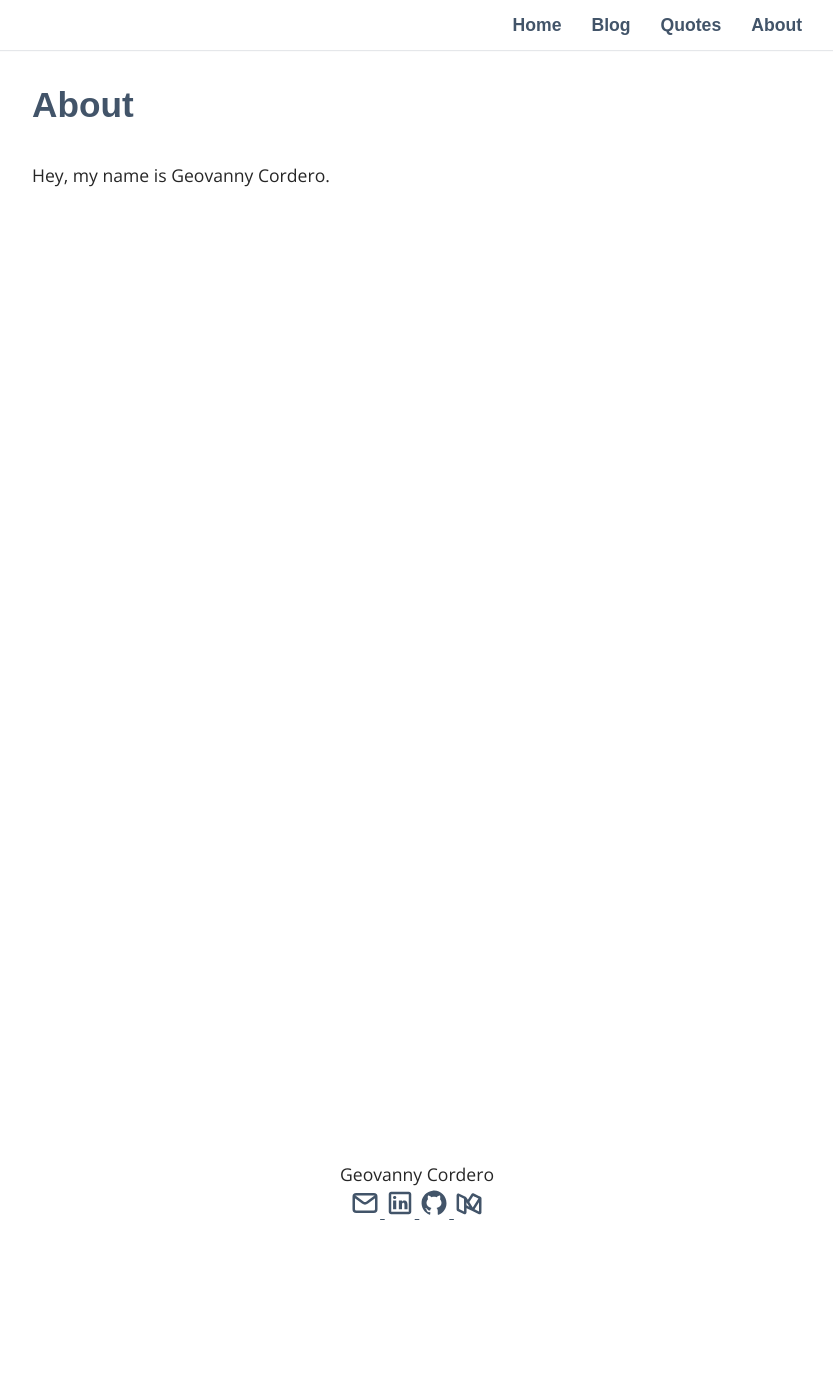
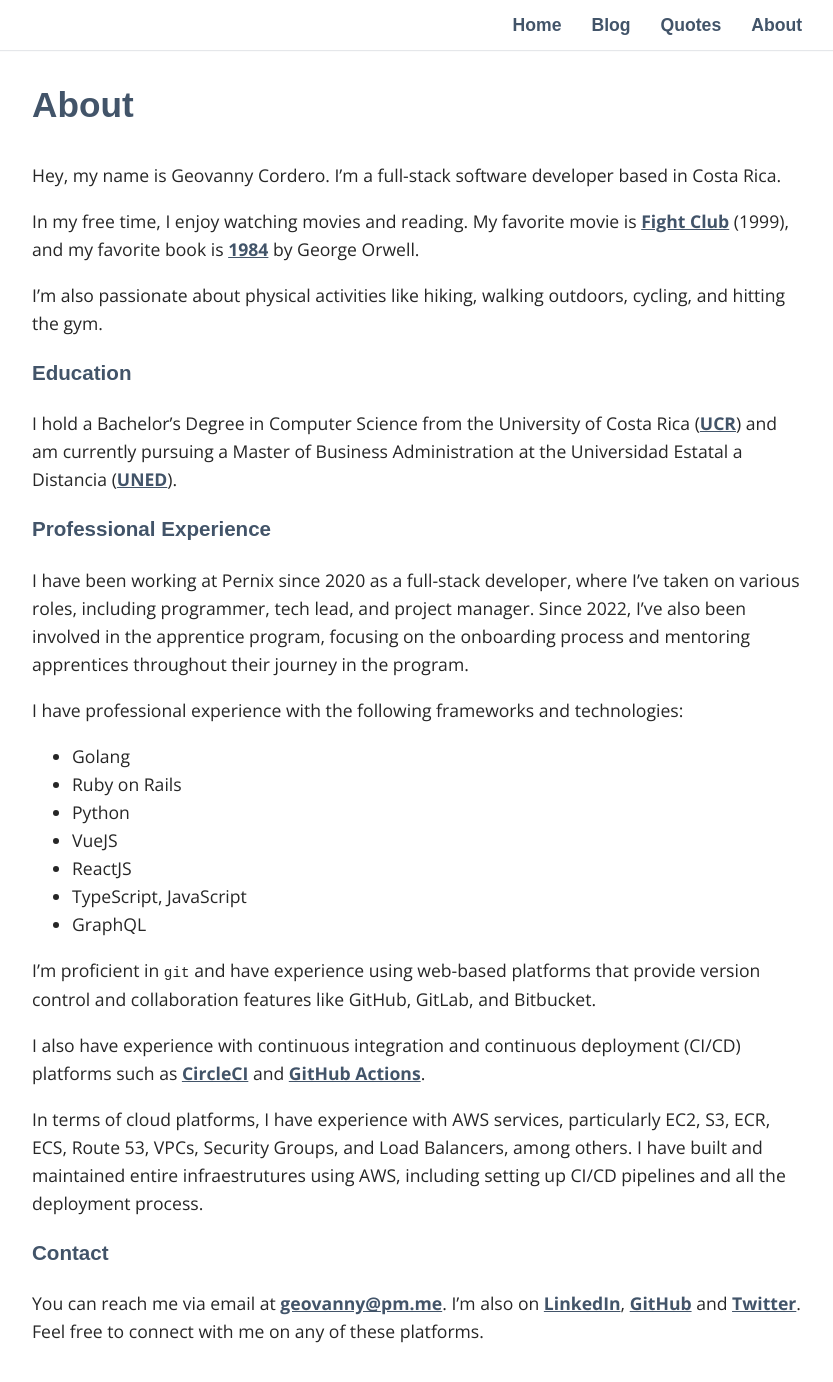
Before and after one commit to geovannycordero/geovannycordero.github.io, a Jekyll site: the page built from _pages/02_about.md, in a window 1280 px wide and 1400 px high. Shown: the top 1382 px of the window, without its empty margins (223-1056 px from the left). Built offline with Jekyll 4.4.1, drawn with Linux system fonts in a browser that asks for light colours; some web fonts are replaced.

Commit message:
Update about page

```diff
--- a/_pages/02_about.md
+++ b/_pages/02_about.md
@@ -4,4 +4,38 @@ title: About
 permalink: /about/
 ---
 
-Hey, my name is Geovanny Cordero.
+Hey, my name is Geovanny Cordero. I'm a full-stack software developer based in Costa Rica.
+
+In my free time, I enjoy watching movies and reading. My favorite movie is [Fight Club](https://www.imdb.com/title/tt0137523/) (1999), and my favorite book is [1984](https://www.goodreads.com/book/show/61439040-1984) by George Orwell.
+
+I’m also passionate about physical activities like hiking, walking outdoors, cycling, and hitting the gym.
+
+### Education
+
+I hold a Bachelor's Degree in Computer Science from the University of Costa Rica ([UCR](https://www.ucr.ac.cr/)) and am currently pursuing a Master of Business Administration at the Universidad Estatal a Distancia ([UNED](https://www.uned.ac.cr/)).
+
+### Professional Experience
+
+<!-- TODO: add my CV -->
+
+I have been working at Pernix since 2020 as a full-stack developer, where I've taken on various roles, including programmer, tech lead, and project manager. Since 2022, I've also been involved in the apprentice program, focusing on the onboarding process and mentoring apprentices throughout their journey in the program.
+
+I have professional experience with the following frameworks and technologies:
+
+- Golang
+- Ruby on Rails
+- Python
+- VueJS
+- ReactJS
+- TypeScript, JavaScript
+- GraphQL
+
+I'm proficient in `git` and have experience using web-based platforms that provide version control and collaboration features like GitHub, GitLab, and Bitbucket.
+
+I also have experience with continuous integration and continuous deployment (CI/CD) platforms such as [CircleCI](https://circleci.com/) and [GitHub Actions](https://docs.github.com/en/actions).
+
+In terms of cloud platforms, I have experience with AWS services, particularly EC2, S3, ECR, ECS, Route 53, VPCs, Security Groups, and Load Balancers, among others. I have built and maintained entire infraestrutures using AWS, including setting up CI/CD pipelines and all the deployment process.
+
+### Contact
+
+You can reach me via email at [geovanny@pm.me](mailto:geovanny@pm.me). I'm also on [LinkedIn](https://www.linkedin.com/in/geovannycordero/), [GitHub](https://github.com/geovannycordero) and [Twitter](https://x.com/gehovah). Feel free to connect with me on any of these platforms.
```
Also changed, not shown: _assets/images/me-forest.jpeg (added), _assets/images/tree.jpeg (added).
